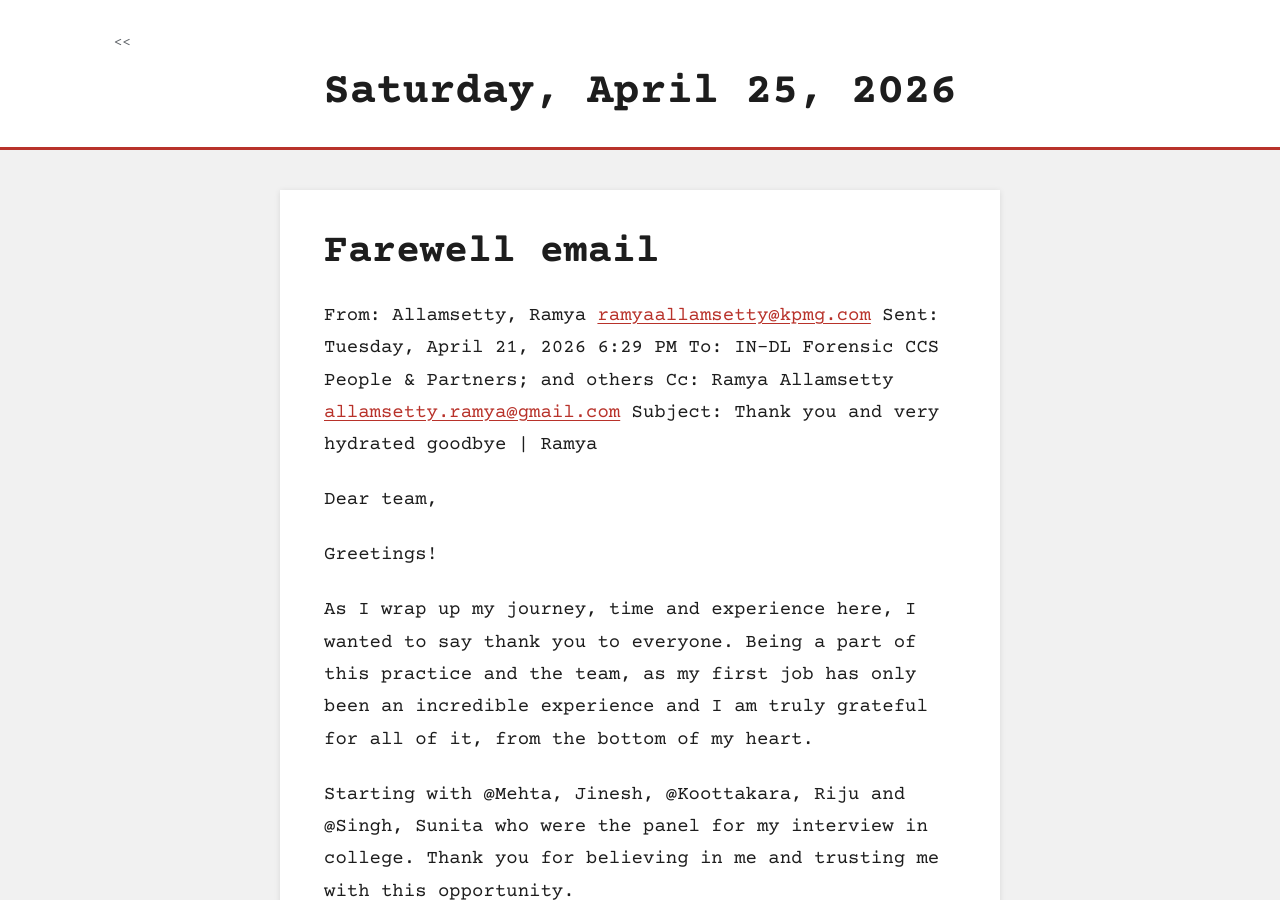
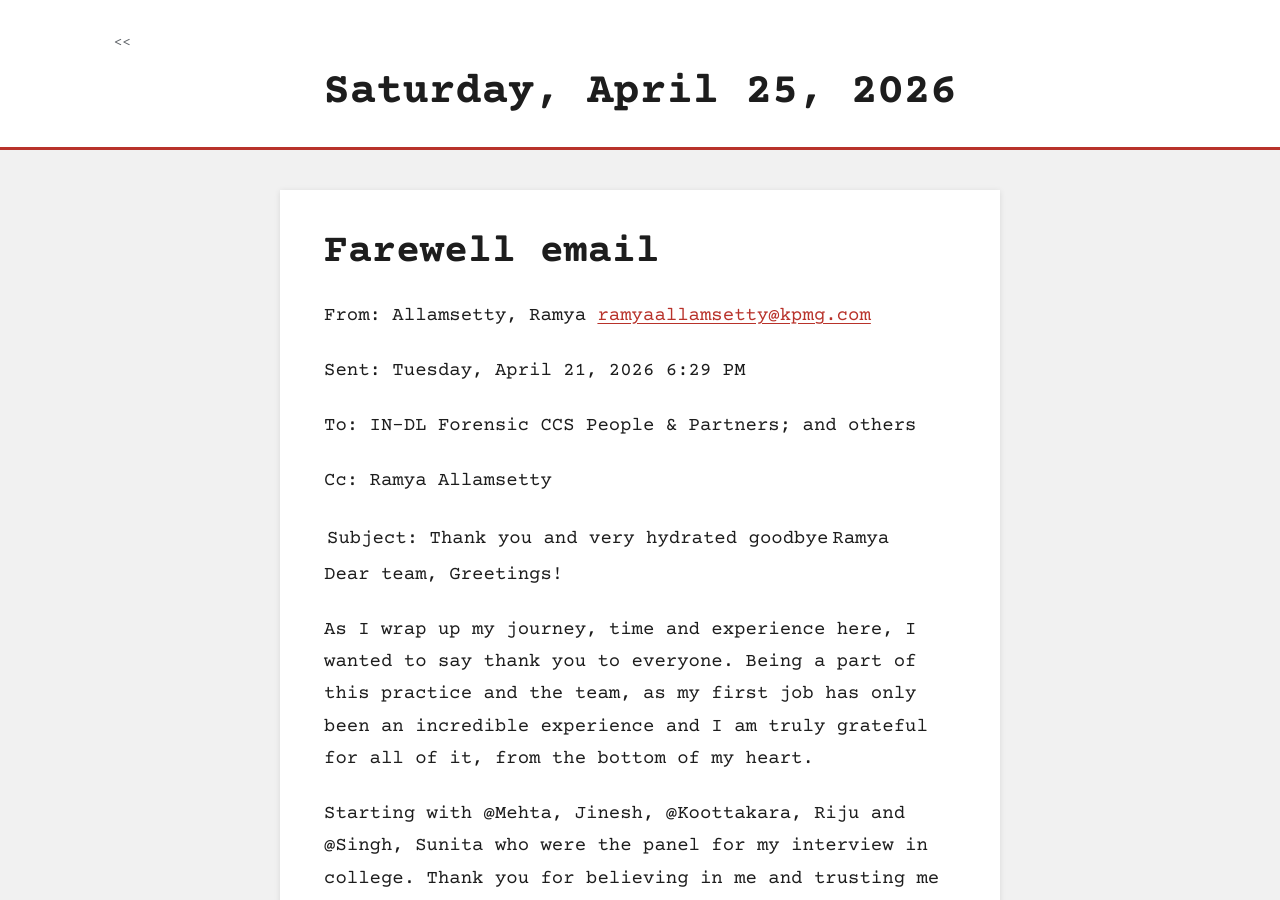
Before and after one commit to ramyaahaha/menial-matters, a Jekyll site: the page built from _posts/2026-04-25-farewellemail.md, in a window 1280 px wide and 900 px high. Built offline with Jekyll 4.4.1, drawn with Linux system fonts in a browser that asks for light colours; part of the change alters nothing that is shown.

Commit message:
Update 2026-04-25-farewellemail.md

```diff
--- a/_posts/2026-04-25-farewellemail.md
+++ b/_posts/2026-04-25-farewellemail.md
@@ -3,69 +3,45 @@ title: Farewell email
 ---
 
 From: Allamsetty, Ramya <ramyaallamsetty@kpmg.com>
+
 Sent: Tuesday, April 21, 2026 6:29 PM
+
 To: IN-DL Forensic CCS People & Partners; and others
-Cc: Ramya Allamsetty <allamsetty.ramya@gmail.com>
+
+Cc: Ramya Allamsetty
+
 Subject: Thank you and very hydrated goodbye | Ramya
 
-
 Dear team,
-
 Greetings!
-
 
 
 As I wrap up my journey, time and experience here, I wanted to say thank you to everyone. Being a part of this practice and the team, as my first job has only been an incredible experience and I am truly grateful for all of it, from the bottom of my heart.
 
-
-
 Starting with @Mehta, Jinesh, @Koottakara, Riju and @Singh, Sunita who were the panel for my interview in college. Thank you for believing in me and trusting me with this opportunity.
-
-
 
 @Pai, Vipul, @Palande, Aniket, @Selarka, Ujas, @Agrawal, Sourabh and @Kundu, Ankit, @Gopinath, Santosh – thank you for being the leaders that you are. Since my first interactions with you, I’ve always looked up to your way of being a leader, a professional, your way of work and your technical understanding of all of it. And more so, all the fun energy that Ujas and Santosh bring into any conversation they’re a part of.
 
 
-
 To my very dear IBM team, who I’ve spent days and evenings making reports and figuring out ILMT with. Thank you for being the very fun team that you are. @Parab, Khushboo, @Rajpoot, Girijesh, @Savla, Dhruv, @Nimkar,  Kushal, @Hegde, Pushpak, @Maheshwari, Swati, @Kulkarni, Vedant, @Parial, Tiasha and everyone else from the IBM team; I’ve had great fun on all of our lunches together, especially the last one with all the aamras.
-
-
 
 @Yadav, Rajiv -  Dhanyawad. Whatever I have learnt from you, about work, about being a consultant and being a human, I’ll always carry it with me.
 
-
-
 @Sumanth, Konijeti, @Kulakarni, Siri and @Komnak, Apurva – Not a single solution development call with you has been boring, in fact all of them very particularly funny. It was a wonderful experience, sitting and always figuring out things. I’ve always only learnt better with you.
-
-
 
 @Sanger, Dev, @Gone, Ankit, @Xavier, Kevin, @Surela, Harsh – You’ve been amazing and very friendly seniors. And I am only grateful for your company. I’ll reach out to you always, for shortcuts.
 
-
-
 To my dear batchmates from Mumbai, I will always remember and cherish the first Friday evening we all went out together. Thank you for always making my time here in office, feel a little more familiar to my time in college. Your presence and energy have always only made my days happier.
-
-
 
 @Kadam, Aditya, Abhinav, Sakshi and Adit – Thank you for always being so supportive and encouraging of who I am. For the patience that you’ve shown, with the kindness that you’ve dealt with me , and for your belief in me.
 
-
-
 @More, Vaibhav – My very initial performance manager, I am always thankful for you introducing me to fried maggie.
-
-
 
 @Koottakara, Riju – A thank you nor this email is enough for me to express my gratitude for the trust and belief you’ve put in me since my campus interview. Every bit of the way I work, the way I approach problems or solutions, now both in and out of office are inspired and shaped by the values I’ve learned and picked from you. Whatever I’ve done, known, understood, and realized in the last year, the base of it all is the space you’ve offered and made for me, to experiment, to learn, to fail, and to progress. Thank you for being so accepting and letting me bring my Genz cool to the table.
 
-
-
 And, at the end, to my colleagues, turned office friends who’ll moving forward be my just friends. Of all the ellipses I’ve gone and will go around the sun, I have had the time of my life taking this one round with you guys. Thank you, always, for all your love. Days are never ever long enough with you. – @Jain, Suhani, @Ghosh, Bodhisatya, @Rao, Udit, @Jadhav, Chinmay, @Ghevde, Ira and @Mane, Atharva in the very order you all got onto this ride around the sun with me.
-
-
 
 And to everyone else who is reading this email, thank you and I hope you have a really good day. Have a glass of water and stay hydrated!
 
-
-
 Thank you for all your love and support,
 Ramya (ILMT)setty
```
